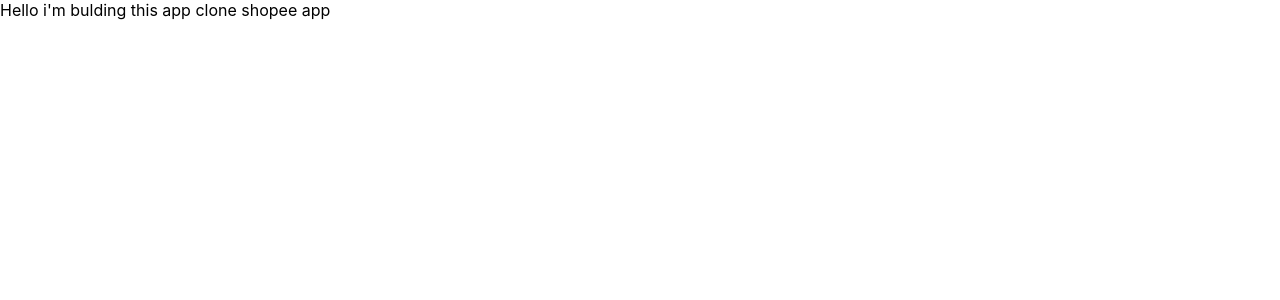
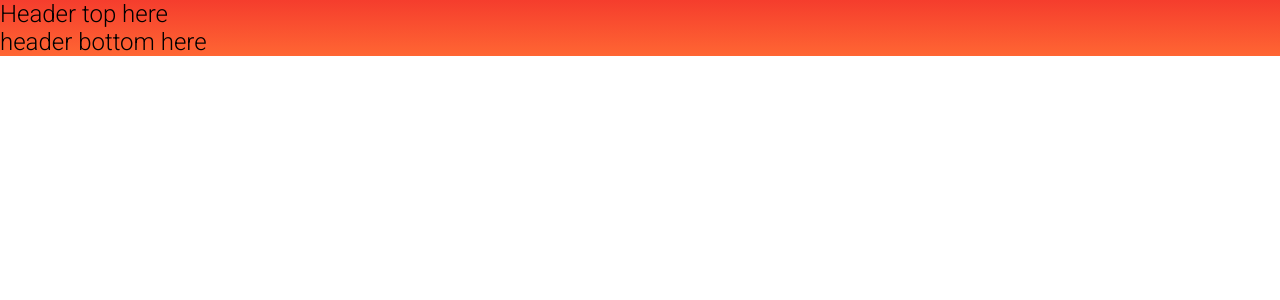
Before and after one commit to Duc-Developer/shopee, a React (Create React App) app: page / in a window 1280 px wide. Shown: the top 300 px of the page. Built offline with nearby package versions, Linux system fonts and the light colour scheme.

Commit message:
first font-family and variable scss

```diff
--- a/src/App.js
+++ b/src/App.js
@@ -1,10 +1,11 @@
 import React from 'react';
 import './App.scss';
+import HeaderComponent from './features/HeaderComponent';
 
 function App() {
   return (
     <div className="App">
-      Hello i'm bulding this app clone shopee app
+      <HeaderComponent />
     </div>
   );
 }
--- a/src/App.scss
+++ b/src/App.scss
@@ -1,3 +1,12 @@
+@import './styles/variables';
+@import './styles/typography';
+@import './styles/mixins';
+@import './styles/header-coponent';
+
+@import url('https://fonts.googleapis.com/css2?family=Roboto:wght@300&display=swap');
+@import url('https://fonts.googleapis.com/css2?family=Playfair+Display&display=swap');
+
 .App {
-
+    font-family: $font-primary;
+    font-size: 1.5em;
 }
--- /dev/null
+++ b/src/features/HeaderComponent/index.jsx
@@ -0,0 +1,18 @@
+import React from "react";
+import {} from "antd";
+import { Col, Container, Row } from "reactstrap";
+
+export default function HeaderComponent() {
+  return (
+    <div className="header-component">
+      <Container fluid>
+        <Row>
+          <Col>
+            <div className="header-component__top">Header top here</div>
+            <div className="header-component__bottom">header bottom here</div>
+          </Col>
+        </Row>
+      </Container>
+    </div>
+  );
+}
--- /dev/null
+++ b/src/styles/_header-coponent.scss
@@ -0,0 +1,3 @@
+.header-component {
+    @include background-gradient(#f53d2d,#f63);
+}
--- /dev/null
+++ b/src/styles/_mixins.scss
@@ -0,0 +1,18 @@
+@mixin flex-center($direction) {
+  display: flex;
+  justify-content: center;
+  align-items: center;
+  flex-direction: $direction;
+}
+
+@mixin background-gradient($from, $to) {
+  background: $from;
+  background: -webkit-gradient(
+    linear,
+    left top,
+    left bottom,
+    from($from),
+    to($to)
+  );
+  background: linear-gradient(-180deg, $from, $to);
+}
--- /dev/null
+++ b/src/styles/_typography.scss
@@ -0,0 +1,2 @@
+$font-primary: 'Roboto', sans-serif;
+$font-secondary: 'Playfair Display', serif;
--- /dev/null
+++ b/src/styles/_variables.scss
@@ -0,0 +1,2 @@
+$primary-color: #fb5533;
+$secondary-color: #fff;
```
